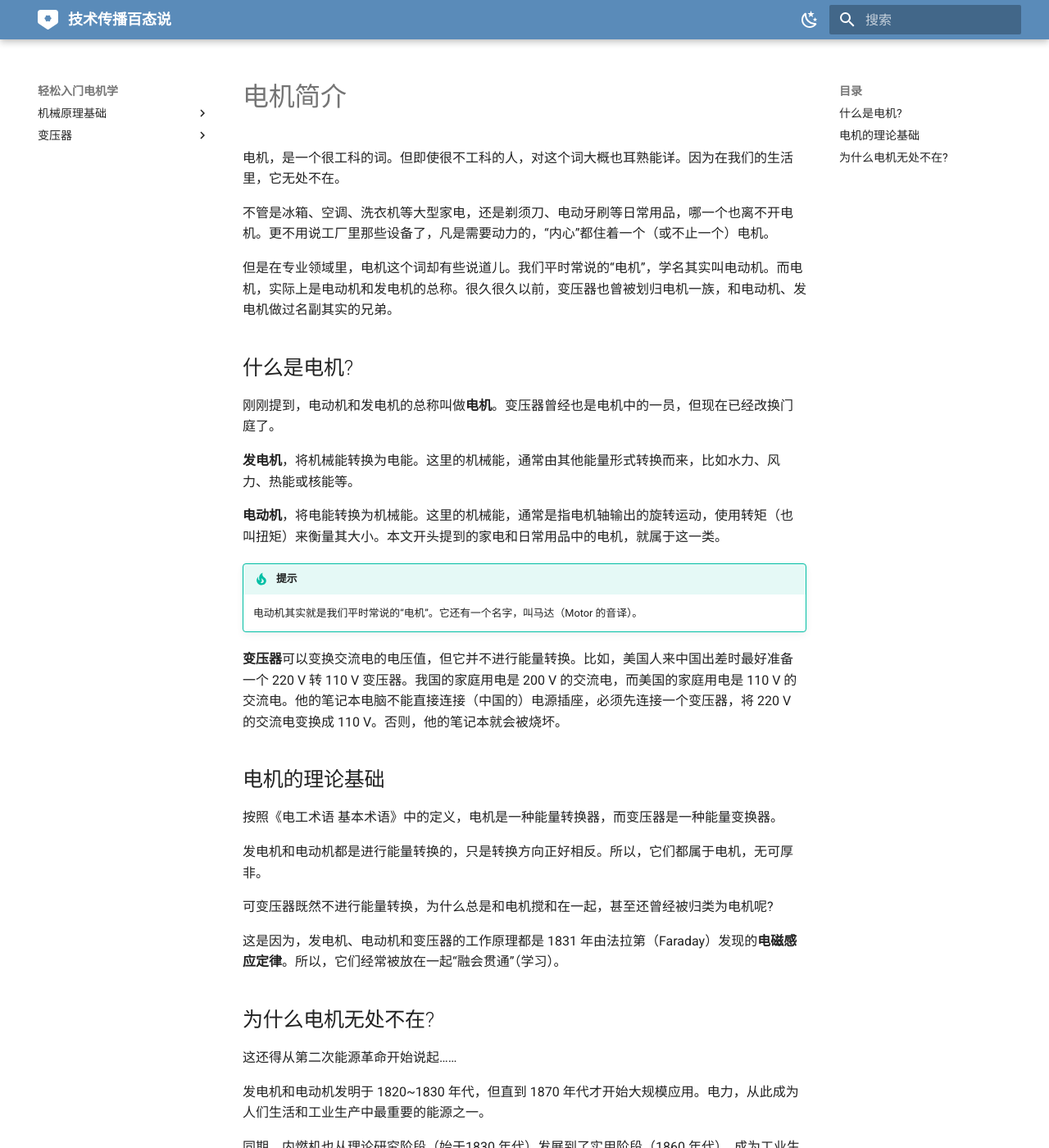
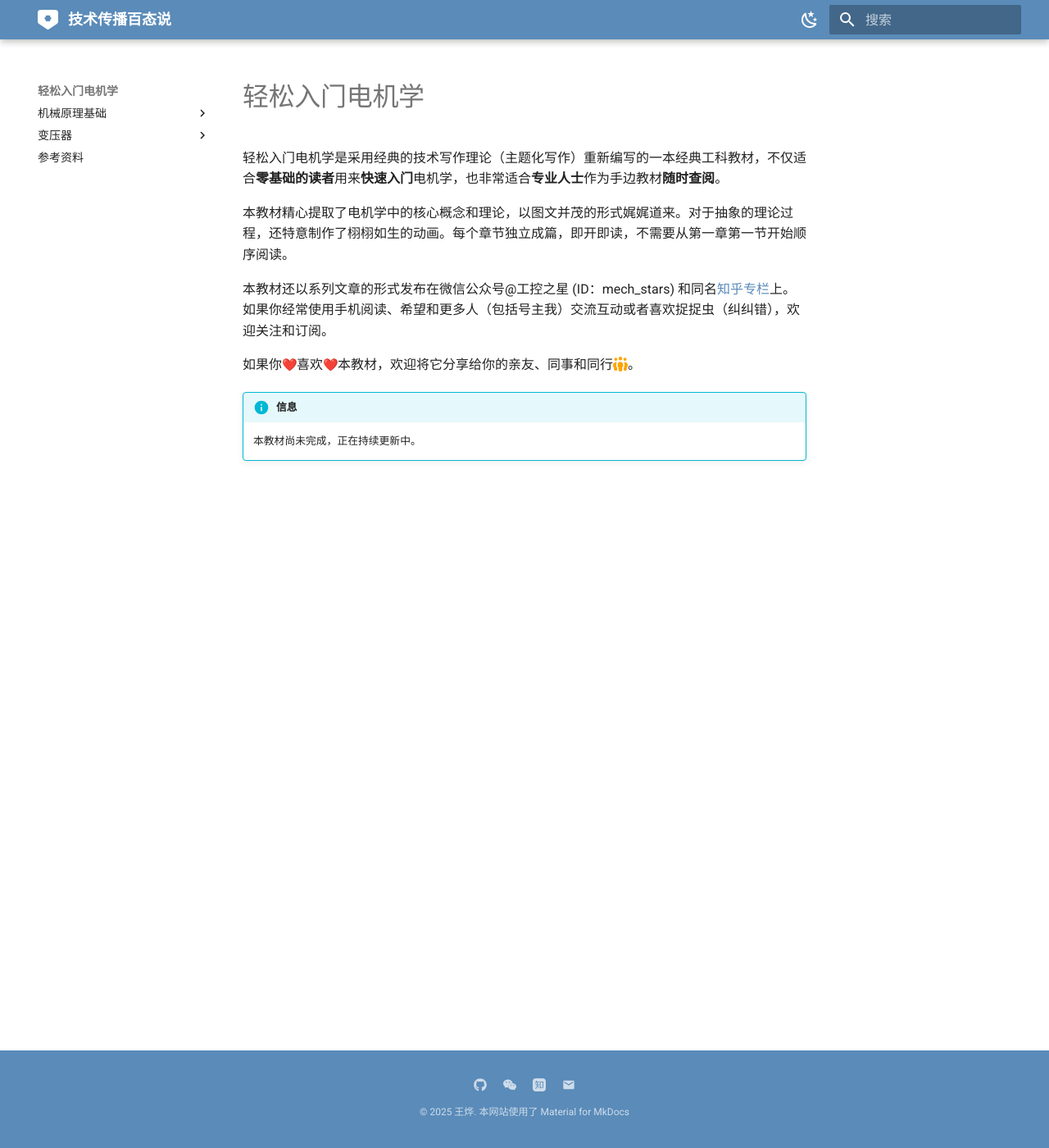
Before and after one commit to wongyah/electric-machinery-learning, an MkDocs documentation site: the page built from docs/index.md, in a window 1280 px wide and 1400 px high. Shown: the whole window at 82% size. Built offline with MkDocs 1.6.1 and Material for MkDocs 9.7.7, drawn with Linux system fonts in a browser that asks for light colours; emoji names are drawn with the system emoji font; some of the changed text lies outside the part shown.

Commit message:
添加教材简介和参考资料。

```diff
--- a/docs/index.md
+++ b/docs/index.md
@@ -1,48 +1,15 @@
-# 电机简介
+# 轻松入门电机学
 
-电机，是一个很工科的词。但即使很不工科的人，对这个词大概也耳熟能详。因为在我们的生活里，它无处不在。
+轻松入门电机学是采用经典的技术写作理论（主题化写作）重新编写的一本经典工科教材，不仅适合**零基础的读者**用来**快速入门**电机学，也非常适合**专业人士**作为手边教材**随时查阅**。
 
-不管是冰箱、空调、洗衣机等大型家电，还是剃须刀、电动牙刷等日常用品，哪一个也离不开电机。更不用说工厂里那些设备了，凡是需要动力的，“内心”都住着一个（或不止一个）电机。
+本教材精心提取了电机学中的核心概念和理论，以图文并茂的形式娓娓道来。对于抽象的理论过程，还特意制作了栩栩如生的动画。每个章节独立成篇，即开即读，不需要从第一章第一节开始顺序阅读。
 
-但是在专业领域里，电机这个词却有些说道儿。我们平时常说的“电机”，学名其实叫电动机。而电机，实际上是电动机和发电机的总称。很久很久以前，变压器也曾被划归电机一族，和电动机、发电机做过名副其实的兄弟。
+本教材还以系列文章的形式发布在微信公众号@工控之星 (ID：mech_stars) 和同名[知乎专栏]上。如果你经常使用手机阅读、希望和更多人（包括号主我）交流互动或者喜欢捉捉虫（纠纠错），欢迎关注和订阅。
 
-## 什么是电机?
+如果你:heart:喜欢:heart:本教材，欢迎将它分享给你的亲友、同事和同行:fontawesome-solid-people-group:{:style="color: orange;"}。
 
-刚刚提到，电动机和发电机的总称叫做**电机**。变压器曾经也是电机中的一员，但现在已经改换门庭了。
+!!! info "信息"
+    本教材尚未完成，正在持续更新中。
 
-**发电机**，将机械能转换为电能。这里的机械能，通常由其他能量形式转换而来，比如水力、风力、热能或核能等。
-
-**电动机**，将电能转换为机械能。这里的机械能，通常是指电机轴输出的旋转运动，使用转矩（也叫扭矩）来衡量其大小。本文开头提到的家电和日常用品中的电机，就属于这一类。
-
-!!! tip "提示"
-    电动机其实就是我们平时常说的“电机”。它还有一个名字，叫马达（Motor 的音译）。
-
-**变压器**可以变换交流电的电压值，但它并不进行能量转换。比如，美国人来中国出差时最好准备一个 220 V 转 110 V 变压器。我国的家庭用电是 200 V 的交流电，而美国的家庭用电是 110 V 的交流电。他的笔记本电脑不能直接连接（中国的）电源插座，必须先连接一个变压器，将 220 V 的交流电变换成 110 V。否则，他的笔记本就会被烧坏。
-
-## 电机的理论基础
-
-按照《电工术语 基本术语》中的定义，电机是一种能量转换器，而变压器是一种能量变换器。
-
-发电机和电动机都是进行能量转换的，只是转换方向正好相反。所以，它们都属于电机，无可厚非。
-
-可变压器既然不进行能量转换，为什么总是和电机搅和在一起，甚至还曾经被归类为电机呢?
-
-这是因为，发电机、电动机和变压器的工作原理都是 1831 年由法拉第（Faraday）发现的**电磁感应定律**。所以，它们经常被放在一起“融会贯通”（学习）。
-
-## 为什么电机无处不在?
-
-这还得从第二次能源革命开始说起……
-
-发电机和电动机发明于 1820~1830 年代，但直到 1870 年代才开始大规模应用。电力，从此成为人们生活和工业生产中最重要的能源之一。
-
-同期，内燃机也从理论研究阶段（始于1830 年代）发展到了实用阶段（1860 年代），成为工业生产和交通运输领域中最重要的动力机械之一。
-
-电动机和内燃机都为设备或用品提供动力，但二者环肥燕瘦、各有所长。与内燃机相比，**电动机最大的优势是清洁、环保**。
-
-内燃机是一种将热能转换为机械能的动力装置。它不仅需要充足的燃料来产生热能，还需要通风系统来降低零部件的温度以提高它们的使用寿命。对于环境要求较高的场所，内燃机显然无法入驻。
-
-电动机的能量来源是电力，不需要燃料和通风系统。电力是一种清洁能源，还可以实现远距离传输。也就是说，发电和用电可以在不同的地方进行，即使两地相距甚远也完全没问题。
-
-这样以来，像家里、办公室以及对环境要求较高的生产场所等地方，就可以放心地使用电动产品或设备了。
-
-近年来，随着全球气候变暖日益加剧，世界各国都在努力推进节能减排。内燃机在一些核心应用领域里，也开始被电动机取代，比如交通领域（电动汽车、高铁列车等）。
+<!-- link definitions -->
+[知乎专栏]: https://www.zhihu.com/column/c_1317038155468161024 "知乎专栏@工控之星"
--- a/mkdocs.yml
+++ b/mkdocs.yml
@@ -90,6 +90,7 @@ nav:
       - transformers/real-transformers/real-transformer-voltage-ratio.md
       - transformers/real-transformers/real-transformer-magnetization-current.md
       - transformers/real-transformers/physical-meaning-of-the-dot-convention.md
+  - references.md
 
 markdown_extensions:
   - nl2br
@@ -114,3 +115,6 @@ markdown_extensions:
       base_path: snippets
   - pymdownx.arithmatex:
       generic: true
+  - pymdownx.emoji:
+      emoji_index: !!python/name:material.extensions.emoji.twemoji
+      emoji_generator: !!python/name:material.extensions.emoji.to_svg
```
Also changed, not shown: docs/references.md (added, +13 -0 lines).
